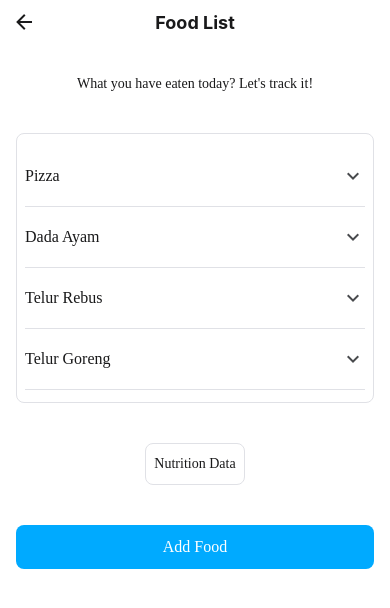
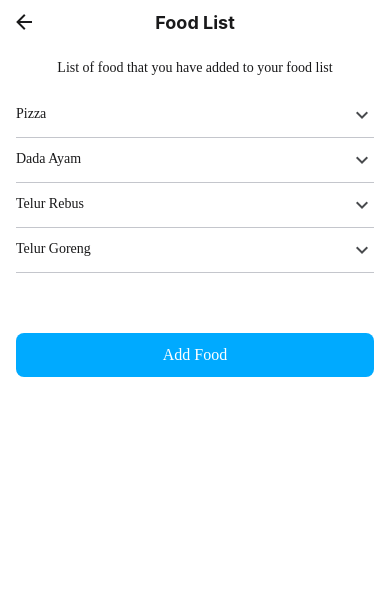
Before and after one commit to aeriaIs/meal-plan-nutrition-tracker, a React Native app: screen /FoodList in a window 390 px wide. Shown: the top 608 px of the page. Built offline with nearby package versions, Linux system fonts and the light colour scheme.

Commit message:
feat: finishing Food List UI

```diff
--- a/src/screens/FoodList.tsx
+++ b/src/screens/FoodList.tsx
@@ -1,23 +1,21 @@
-import {View} from 'react-native';
+import {FlatList, View} from 'react-native';
 
-import {
-  BasicDivider,
-  CollapsibleBox,
-  CustomButton,
-  OrdinaryText,
-} from '../components/common';
-import {HeaderBar, Section} from '../components/core';
+import {CollapsibleBox, CustomButton, OrdinaryText} from '../components/common';
+import {HeaderBar, ScreenContainer, Section} from '../components/core';
 
 import {theme} from '../utils/theme';
 
 import useFoodStore from '../stores/foodStore';
-import {Fragment} from 'react';
 
 const FoodListScreen = ({navigation}: {navigation: any}) => {
   const {list: foodList} = useFoodStore();
+  console.log(
+    '🚀 ~ file: FoodList.tsx:17 ~ FoodListScreen ~ foodList:',
+    foodList,
+  );
 
   return (
-    <>
+    <ScreenContainer statusBar={true}>
       <HeaderBar
         title="Food List"
         customTitleStyle={{
@@ -27,48 +25,36 @@ const FoodListScreen = ({navigation}: {navigation: any}) => {
           onPress: () => navigation.goBack(),
         }}
       />
-      <Section>
-        <View style={{paddingVertical: 16, alignItems: 'center', flex: 1}}>
-          <View
-            style={{
-              marginTop: 16,
-              width: '100%',
-              alignItems: 'center',
+      <Section
+        customStyle={{
+          paddingVertical: 16,
         }}>
-            <OrdinaryText>
-              What you have eaten today? Let's track it!
+        <OrdinaryText align="center">
+          List of food that you have added to your food list
         </OrdinaryText>
-
-            <View
-              style={{
-                width: '100%',
-                marginTop: 40,
-                paddingVertical: 12,
-                paddingHorizontal: 8,
-                borderWidth: 1,
-                borderColor: theme.colors.gray[100],
-                borderRadius: 8,
-              }}>
-              {foodList.map((food: any, index: number) => {
-                console.log(
-                  '🚀 ~ file: FoodList.tsx:93 ~ {foodList.map ~ food:',
-                  food,
-                );
-
+        <View style={{marginTop: 16}}>
+          <FlatList
+            showsVerticalScrollIndicator={false}
+            bounces={false}
+            contentContainerStyle={{
+              paddingBottom: 20,
+            }}
+            data={foodList}
+            keyExtractor={(item: any) => item.id.toString()}
+            renderItem={({item, index}) => {
               return (
-                  <Fragment key={index}>
                 <CollapsibleBox
+                  key={index}
                   customContainerStyle={{
-                        paddingVertical: 8,
+                    borderBottomWidth: 1,
+                    borderBottomColor: theme.colors.gray[200],
                   }}
                   header={
-                        <OrdinaryText weight="bold" size={16}>
-                          {food.name}
-                        </OrdinaryText>
+                    <OrdinaryText weight="bold">{item?.name}</OrdinaryText>
                   }
                   content={
                     <View>
-                          {Object.keys(food.nutrition).map(
+                      {Object.keys(item.nutrition).map(
                         (key: string, idx: number) => {
                           return (
                             <View
@@ -79,9 +65,14 @@ const FoodListScreen = ({navigation}: {navigation: any}) => {
                                 alignItems: 'center',
                                 paddingVertical: 4,
                               }}>
-                                  <OrdinaryText>{key}</OrdinaryText>
-                                  <OrdinaryText>
-                                    {food.nutrition[key]}
+                              <OrdinaryText
+                                style={{
+                                  textTransform: 'capitalize',
+                                }}>
+                                {key}
+                              </OrdinaryText>
+                              <OrdinaryText weight="semibold">
+                                {item?.nutrition[key]} {item.unit}
                               </OrdinaryText>
                             </View>
                           );
@@ -90,22 +81,9 @@ const FoodListScreen = ({navigation}: {navigation: any}) => {
                     </View>
                   }
                 />
-                    <BasicDivider height={1} marginVertical={0} />
-                  </Fragment>
               );
-              })}
-            </View>
-
-            <View
-              style={{
-                marginTop: 40,
-                paddingVertical: 12,
-                paddingHorizontal: 8,
-                borderWidth: 1,
-                borderColor: theme.colors.gray[100],
-                borderRadius: 8,
-              }}>
-              <OrdinaryText>Nutrition Data</OrdinaryText>
+            }}
+          />
         </View>
 
         <View style={{marginTop: 40, width: '100%'}}>
@@ -117,10 +95,8 @@ const FoodListScreen = ({navigation}: {navigation: any}) => {
             }}
           />
         </View>
-          </View>
-        </View>
       </Section>
-    </>
+    </ScreenContainer>
   );
 };
 
```
Lines whose indentation alone changed are shown as unchanged.
